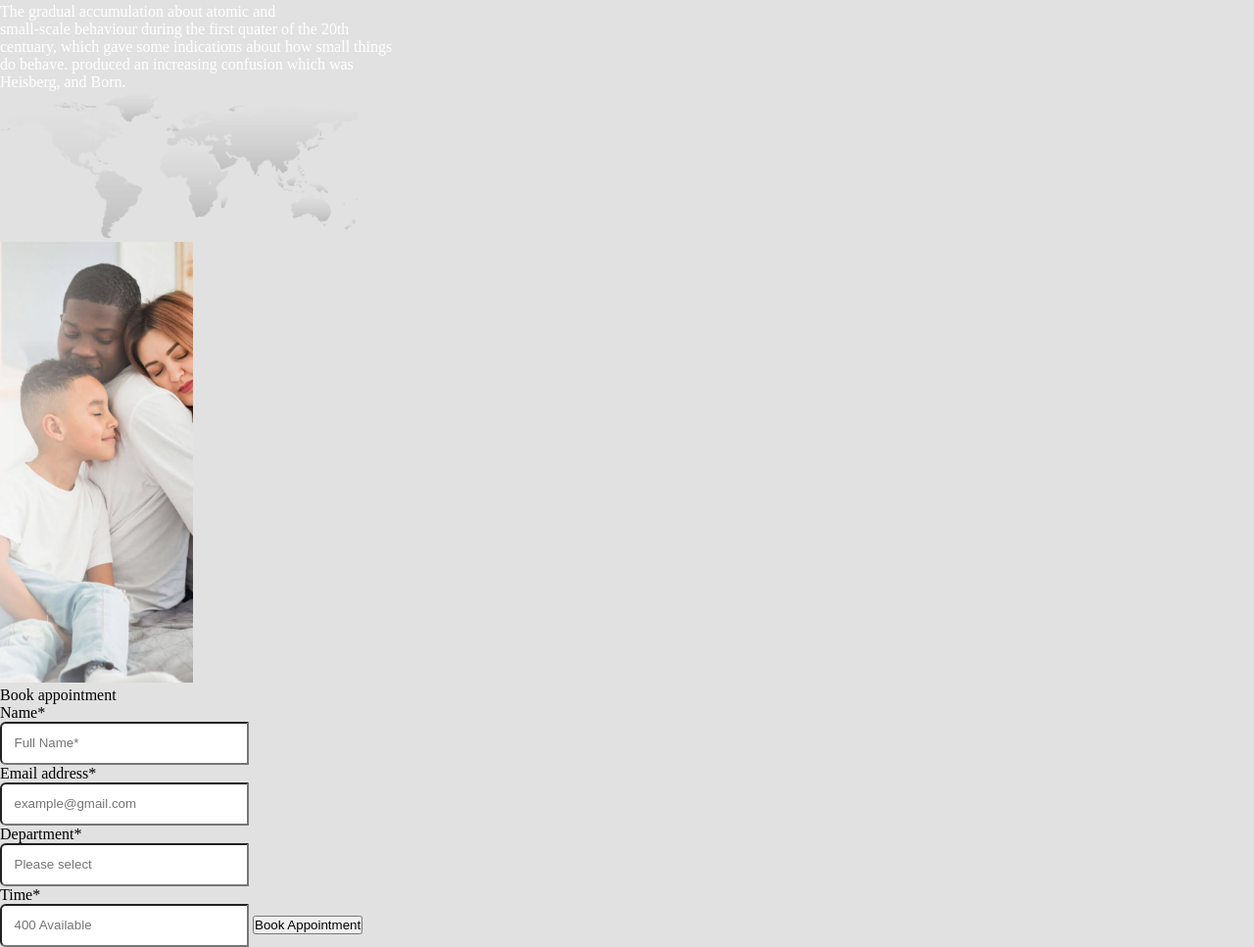
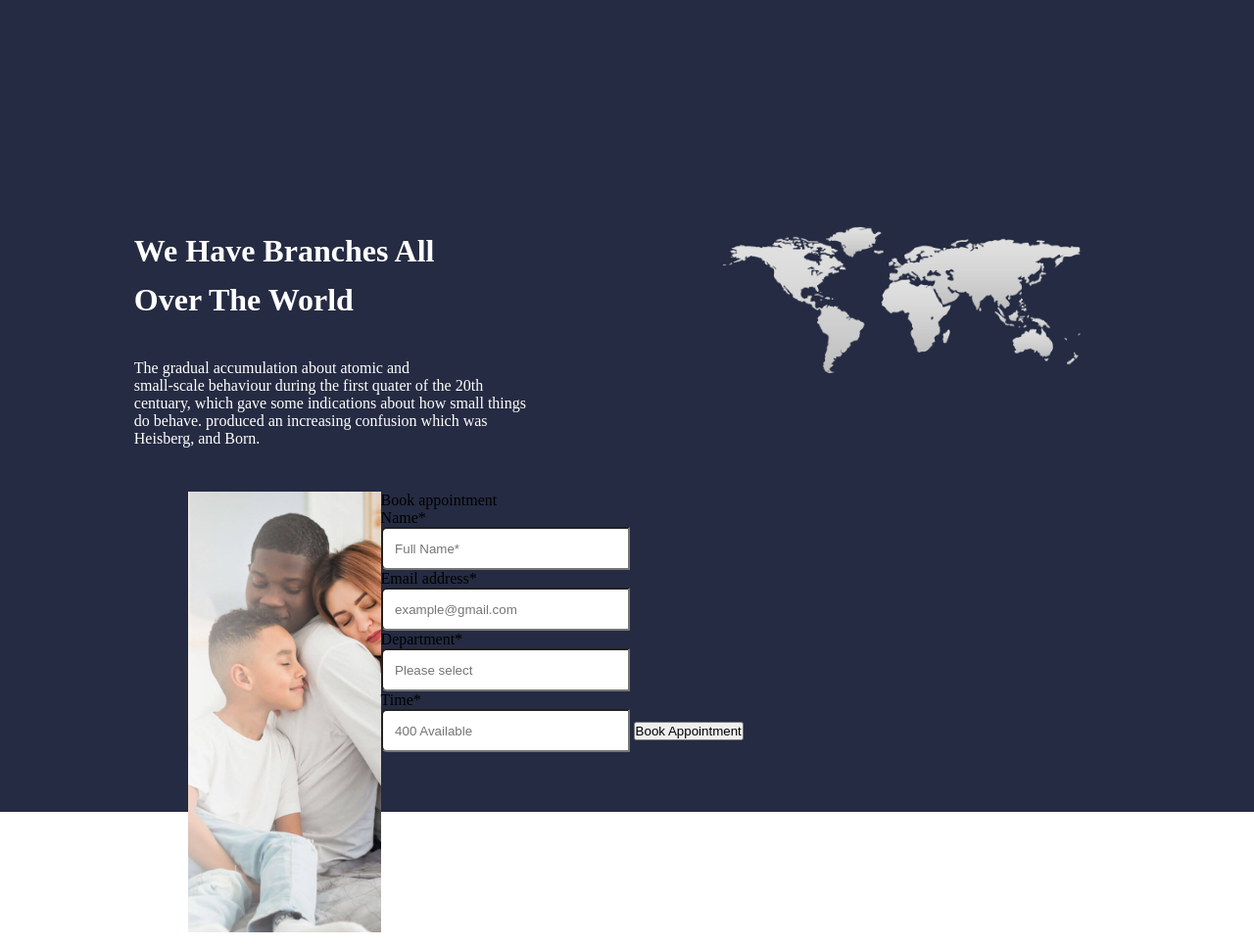
Before and after one commit to Flora-Chepchirchir8/Insurance_project, a plain HTML site: page Index.html in a window 1280 px wide. Shown: the part 3115-4082 px from the top of the page at 98% size. Drawn offline with Linux system fonts and the light colour scheme.

Commit message:
styling of div:lora with it's content

```diff
--- a/Index.css
+++ b/Index.css
@@ -377,3 +377,36 @@ input{
             color: rgb(104, 101, 101);
             font-size: 20px;
         }
+        /* end of pricing */
+        .lora{
+            background-color: #252B42;
+            height: 450px;
+            padding: 15%;
+
+
+
+        }
+        .neletu{
+            color: white;
+        }
+
+        .beaker{
+            padding: 5%;
+            display: flex;
+            right: 100px;
+        }
+
+        .src{
+            left:200px;
+
+        }
+        .main{
+            padding-top: 10%;
+        }
+        .crucial {
+
+            display: flex;
+        }
+        .tiri{
+
+        }
```
